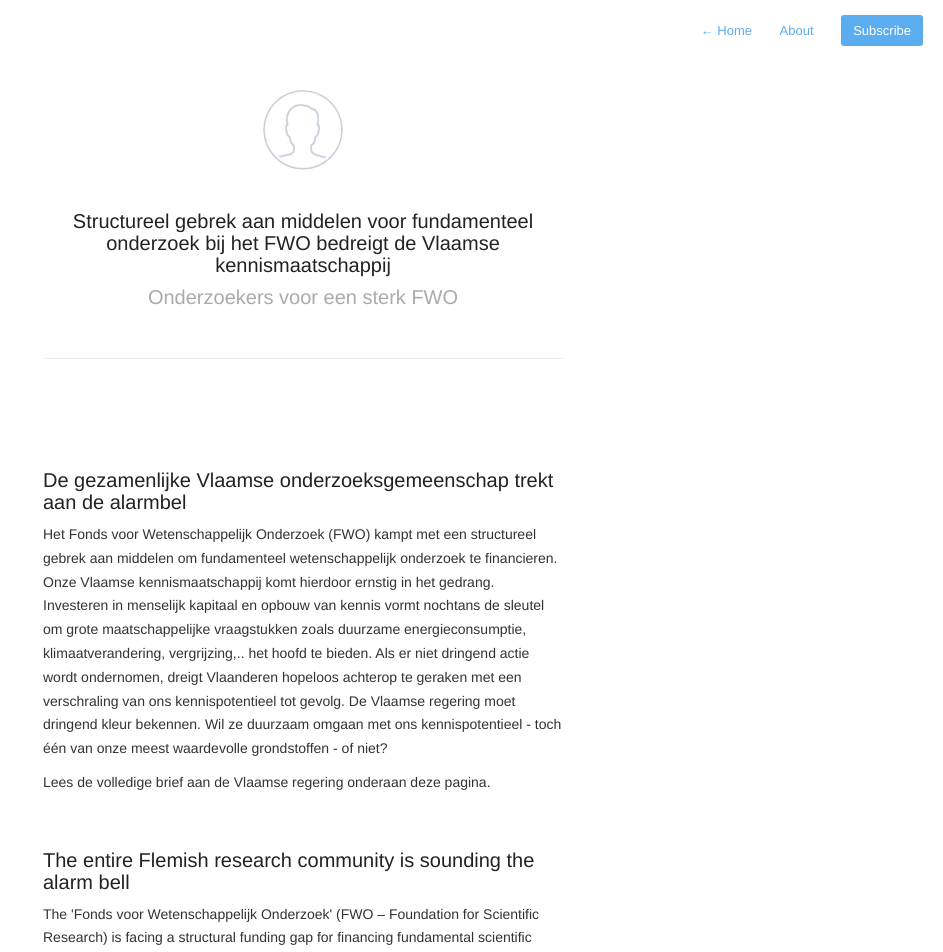
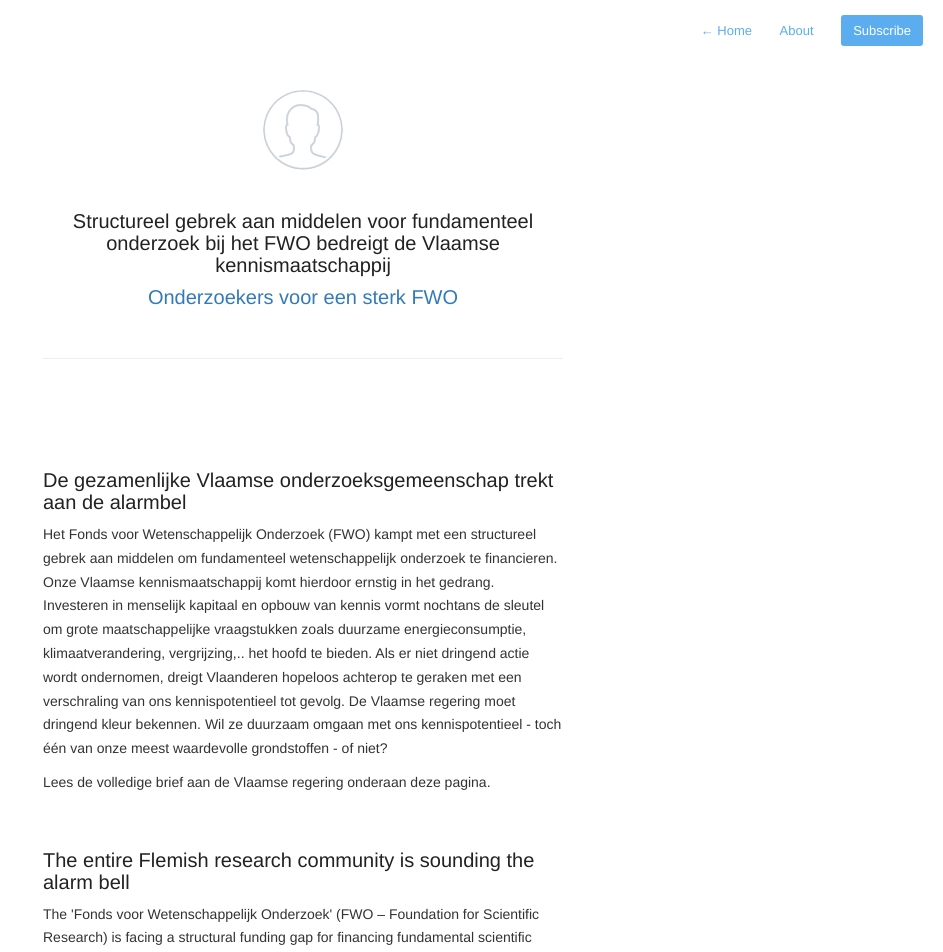
Before and after one commit to KrisJanssen/sterkFWO, a Jekyll site: the page built from index.html, in a window 1280 px wide. Shown: the top 952 px of the page, without its empty margins (337-1280 px from the left). Built offline with Jekyll 4.4.1, drawn with Linux system fonts in a browser that asks for light colours; nearby versions of some CDN libraries; Markdown is read by kramdown in place of the engine named in the settings; the list of posts is cut into pages by our own code.

Commit message:
Contact link in the header.

```diff
--- a/_includes/profile.html
+++ b/_includes/profile.html
@@ -9,7 +9,7 @@
             <img id="avatar" class="2x" src="{{ site.baseurl }}assets/images/avatar.png"/>
         {% endif %}
             <h1>{{ site.description }}</h1>
-            <h2>{{ site.author }}</h2>
+            <h2><a href="mailto:onderzoekers@sterkfwo.be">{{ site.author }}</a></h2>
 
         </header>
     </section>
```
